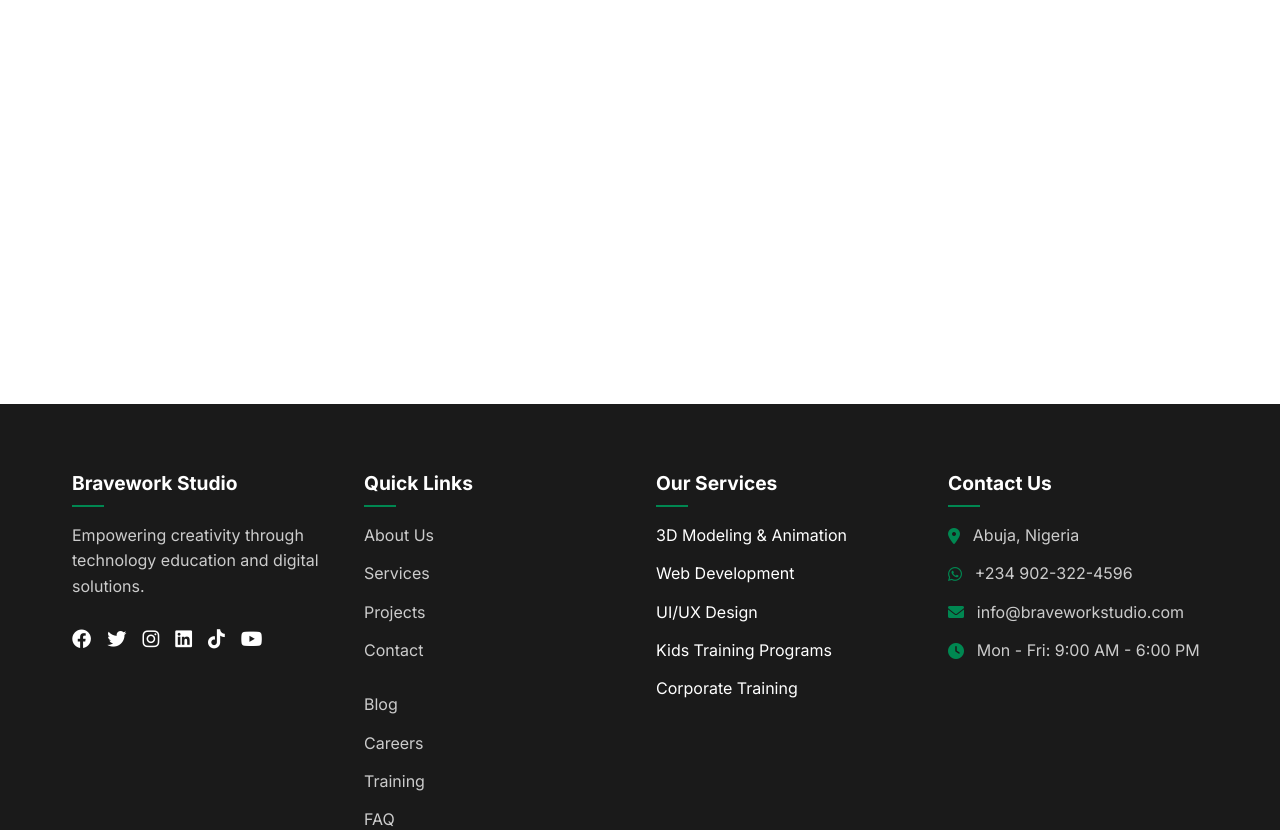
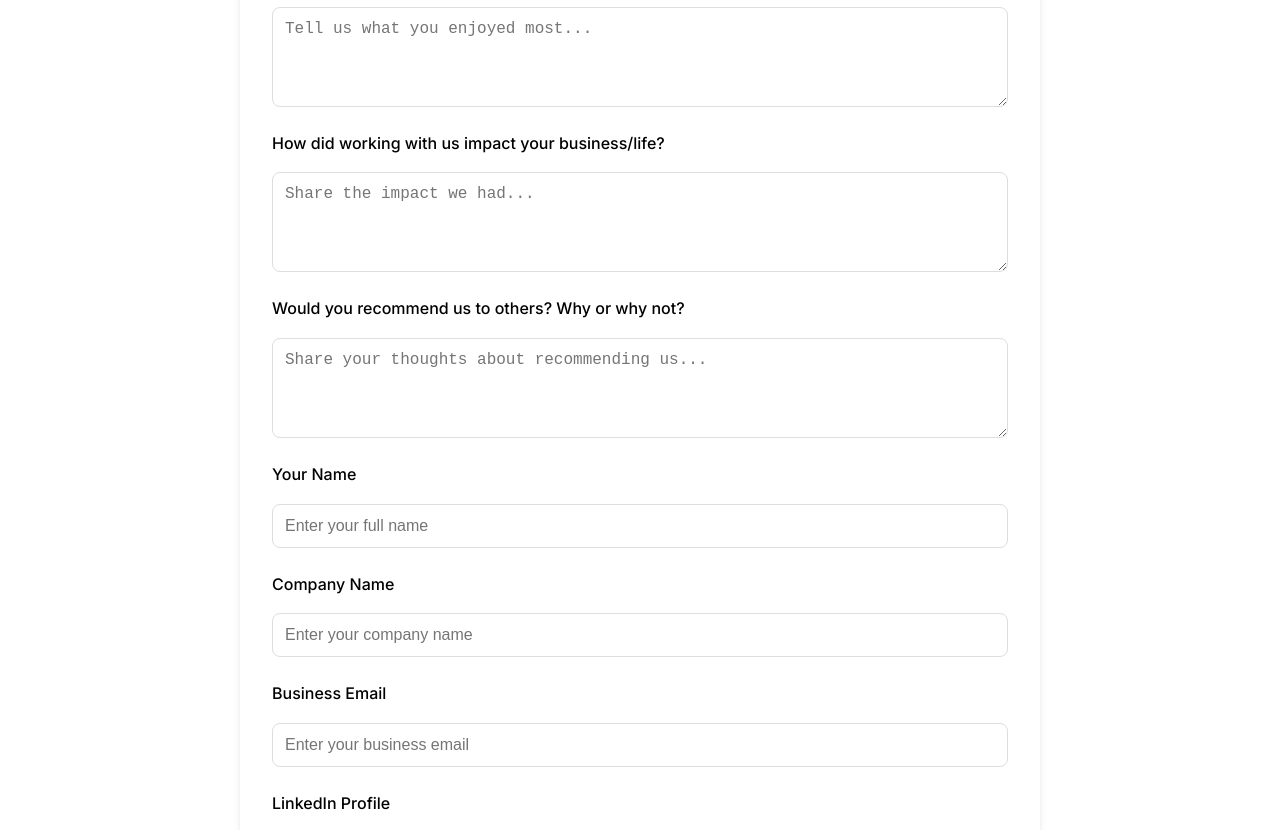
Before and after one commit to bravono/bravework-studio, a Next.js app: page /feedback in a window 1280 px wide. Before the commit this address had no page. Shown: the part 460-1290 px from the top of the page. Built offline with nearby package versions, Linux system fonts and the light colour scheme.

Commit message:
Refactor: Change testimonial page to feeback page

```diff
--- /dev/null
+++ b/app/feedback/page.tsx
@@ -0,0 +1,182 @@
+'use client';
+
+import React, { useState } from 'react';
+import Image from 'next/image';
+import Navbar from '../components/Navbar';
+
+export default function Testimonials() {
+  const [formData, setFormData] = useState({
+    favoritePart: '',
+    impact: '',
+    recommendation: '',
+    name: '',
+    companyName: '',
+    email: '',
+    linkedin: '',
+    profilePicture: null as File | null,
+  });
+
+  const [previewUrl, setPreviewUrl] = useState<string | null>(null);
+
+  const handleInputChange = (e: React.ChangeEvent<HTMLInputElement | HTMLTextAreaElement>) => {
+    const { name, value } = e.target;
+    setFormData(prev => ({
+      ...prev,
+      [name]: value
+    }));
+  };
+
+  const handleFileChange = (e: React.ChangeEvent<HTMLInputElement>) => {
+    const file = e.target.files?.[0];
+    if (file) {
+      setFormData(prev => ({
+        ...prev,
+        profilePicture: file
+      }));
+
+      // Create preview URL
+      const reader = new FileReader();
+      reader.onloadend = () => {
+        setPreviewUrl(reader.result as string);
+      };
+      reader.readAsDataURL(file);
+    }
+  };
+
+  const handleSubmit = async (e: React.FormEvent) => {
+    e.preventDefault();
+    // Here you would typically send the form data to your backend
+    console.log('Form submitted:', formData);
+  };
+
+  return (
+    <main>
+      <Navbar />
+      <section className="testimonials-section">
+        <div className="container">
+          <h1 className="section-title">Share Your Experience</h1>
+          <p className="section-subtitle">We value your feedback and would love to hear about your experience working with us.</p>
+
+          <form onSubmit={handleSubmit} className="testimonial-form">
+            <div className="form-group">
+              <label htmlFor="favoritePart">What was your favorite part of working with us?</label>
+              <textarea
+                id="favoritePart"
+                name="favoritePart"
+                value={formData.favoritePart}
+                onChange={handleInputChange}
+                required
+                rows={4}
+                placeholder="Tell us what you enjoyed most..."
+              />
+            </div>
+
+            <div className="form-group">
+              <label htmlFor="impact">How did working with us impact your business/life?</label>
+              <textarea
+                id="impact"
+                name="impact"
+                value={formData.impact}
+                onChange={handleInputChange}
+                required
+                rows={4}
+                placeholder="Share the impact we had..."
+              />
+            </div>
+
+            <div className="form-group">
+              <label htmlFor="recommendation">Would you recommend us to others? Why or why not?</label>
+              <textarea
+                id="recommendation"
+                name="recommendation"
+                value={formData.recommendation}
+                onChange={handleInputChange}
+                required
+                rows={4}
+                placeholder="Share your thoughts about recommending us..."
+              />
+            </div>
+
+            <div className="form-group">
+              <label htmlFor="name">Your Name</label>
+              <input
+                type="text"
+                id="name"
+                name="name"
+                value={formData.name}
+                onChange={handleInputChange}
+                required
+                placeholder="Enter your full name"
+              />
+            </div>
+
+            <div className="form-group">
+              <label htmlFor="companyName">Company Name</label>
+              <input
+                type="text"
+                id="companyName"
+                name="companyName"
+                value={formData.companyName}
+                onChange={handleInputChange}
+                placeholder="Enter your company name"
+              />
+            </div>
+
+            <div className="form-group">
+              <label htmlFor="email">Business Email</label>
+              <input
+                type="email"
+                id="email"
+                name="email"
+                value={formData.email}
+                onChange={handleInputChange}
+                placeholder="Enter your business email"
+              />
+            </div>
+
+            <div className="form-group">
+              <label htmlFor="linkedin">LinkedIn Profile</label>
+              <input
+                type="url"
+                id="linkedin"
+                name="linkedin"
+                value={formData.linkedin}
+                onChange={handleInputChange}
+                placeholder="Enter your LinkedIn profile URL"
+              />
+            </div>
+
+            <div className="form-group">
+              <label htmlFor="profilePicture">Profile Picture</label>
+              <div className="file-upload">
+                <input
+                  type="file"
+                  id="profilePicture"
+                  name="profilePicture"
+                  onChange={handleFileChange}
+                  accept="image/*"
+                  required
+                />
+                {previewUrl && (
+                  <div className="image-preview">
+                    <Image
+                      src={previewUrl}
+                      alt="Profile preview"
+                      width={100}
+                      height={100}
+                      style={{ objectFit: 'cover', borderRadius: '50%' }}
+                    />
+                  </div>
+                )}
+              </div>
+            </div>
+
+            <button type="submit" className="submit-button">
+              Submit Testimonial
+            </button>
+          </form>
+        </div>
+      </section>
+    </main>
+  );
+}
```
